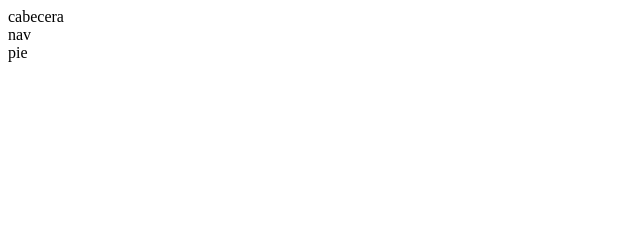
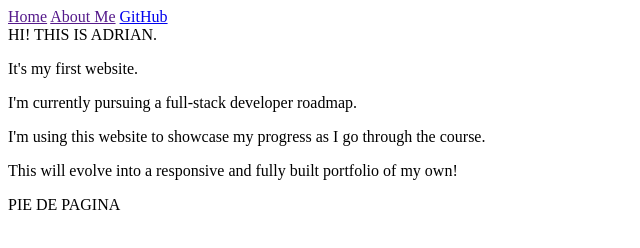
Before and after one commit to dwa73665/dwa73665.github.io, a plain HTML site: page index.html in a window 1280 px wide. Shown: the whole page, without its empty margins (0-640 px from the left). Drawn offline with Linux system fonts and the light colour scheme.

Commit message:
contenido retocado y  nav

```diff
--- a/index.html
+++ b/index.html
@@ -9,12 +9,23 @@
 </head>
 
 <body>
-    <header>cabecera</header>
-    <nav>nav</nav>
+    <nav>
+        <a href="">Home</a>
+        <a href="">About Me</a>
+        <a href="https://github.com/dwa73665">GitHub</a>
+    </nav>
+    <header>HI! THIS IS ADRIAN.</header>
+    <section>
+        <p>It's my first website.</p>
+        <p>I'm currently pursuing a full-stack developer roadmap.</p>
+        <p>I'm using this website to showcase my progress as I go through the course.</p>
+        <p>This will evolve into a responsive and fully built portfolio of my own!</p>
+    </section>
 
 
 
-    <footer>pie</footer>
+
+    <footer>PIE DE PAGINA</footer>
 
 </body>
 
```
